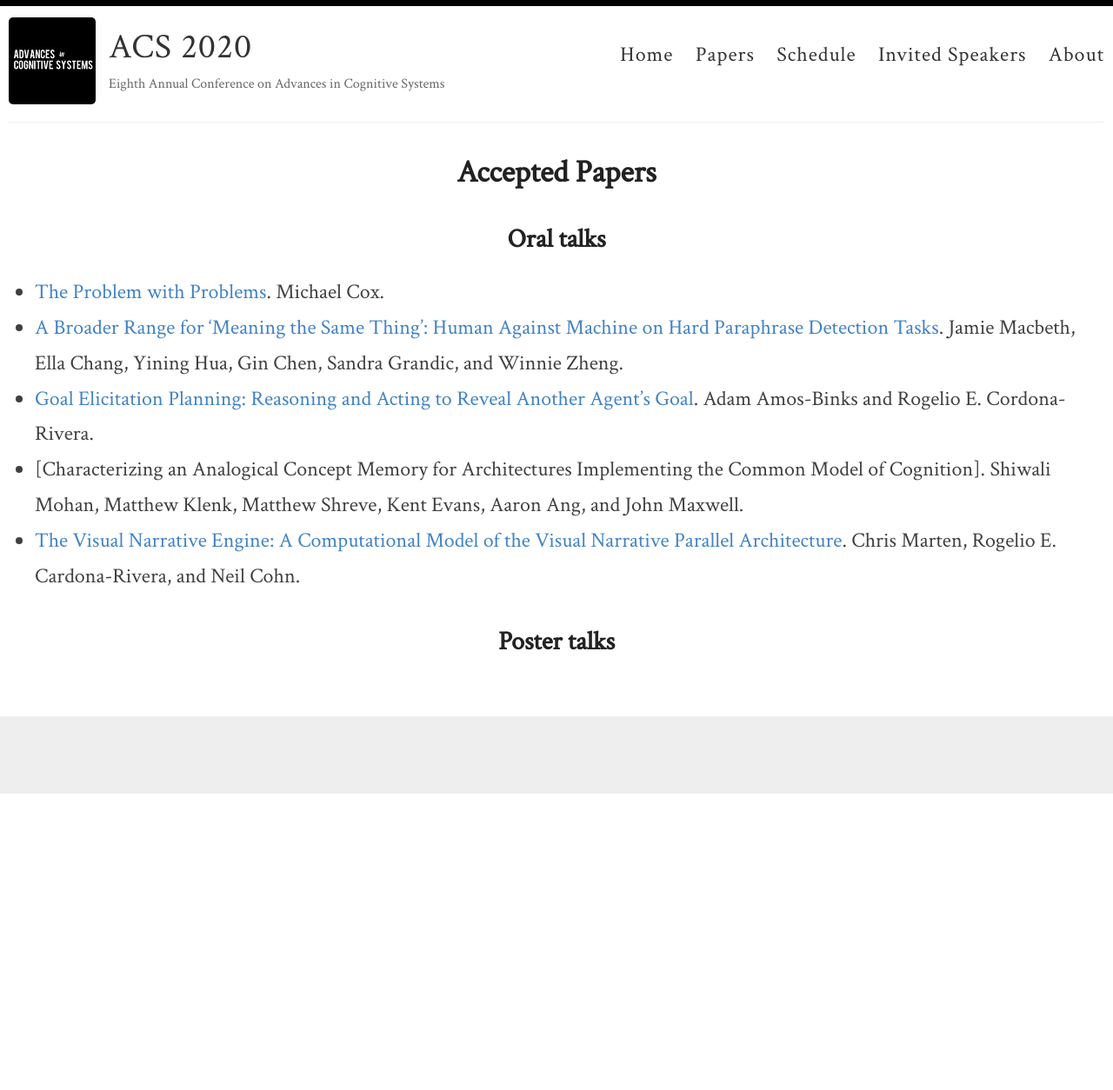
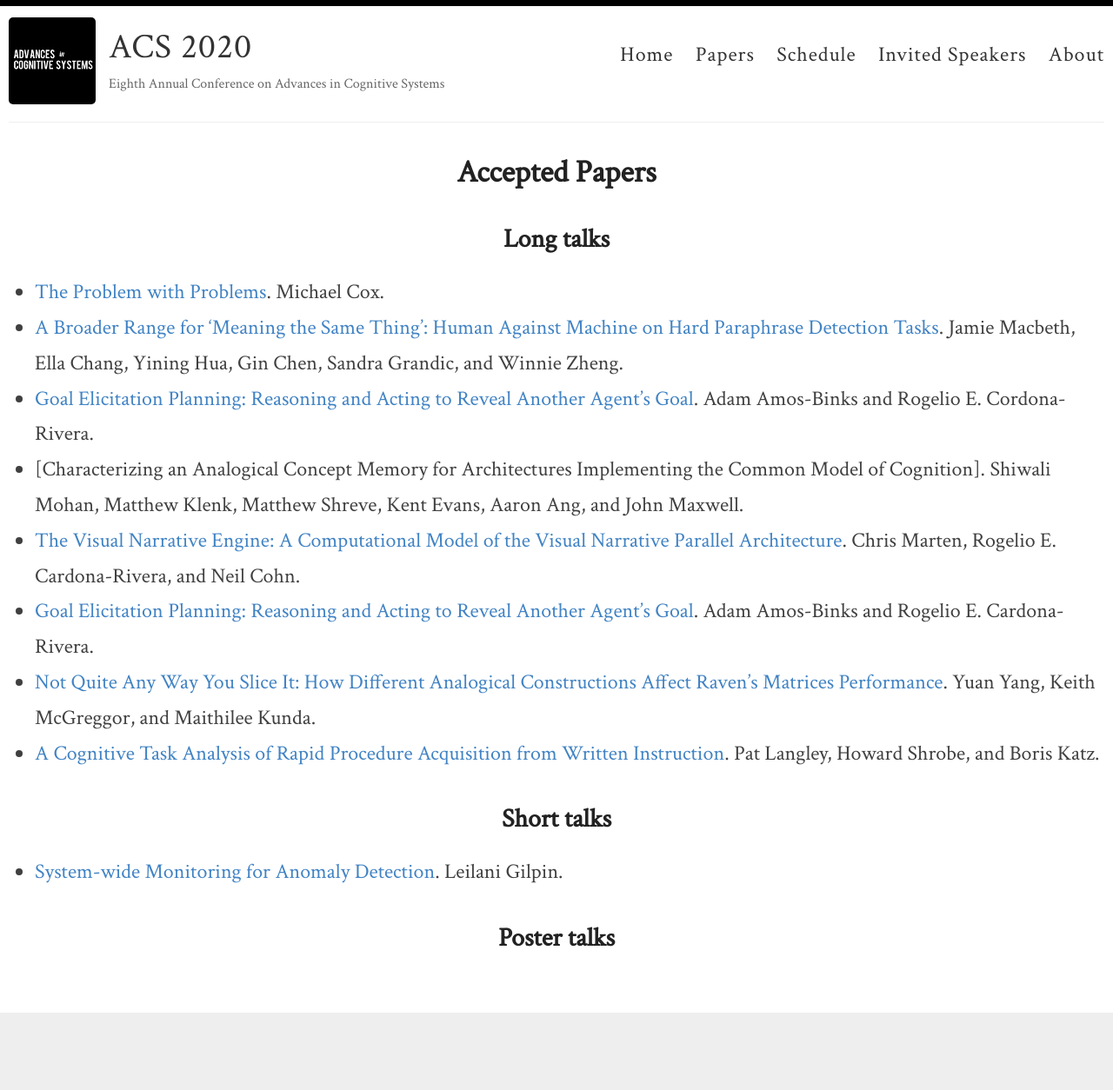
Before and after one commit to anna-reali/dc2021, a Jekyll site: the page built from _pages/papers.md, in a window 1280 px wide. Shown: the whole page at 87% size. Built offline with Jekyll 4.4.1, drawn with Linux system fonts in a browser that asks for light colours; before the commit the page ends 913 px from its top, so only the background shows below that.

Commit message:
Update papers.md

```diff
--- a/_pages/papers.md
+++ b/_pages/papers.md
@@ -4,12 +4,18 @@ title: Accepted Papers
 permalink: /papers/
 ---
 
-## Oral talks
+## Long talks
 - [The Problem with Problems]({{ site.baseurl }}/data/ACS2020_paper_1.pdf). Michael Cox.
 - [A Broader Range for 'Meaning the Same Thing': Human Against Machine on Hard Paraphrase Detection Tasks]({{ site.baseurl }}/data/ACS2020_paper_28.pdf). Jamie Macbeth, Ella Chang, Yining Hua, Gin Chen, Sandra Grandic, and Winnie Zheng.
-- [Goal Elicitation Planning: Reasoning and Acting to Reveal Another Agent's Goal]({{ site.baseurl }}/data/ACS_paper_2.pdf). Adam Amos-Binks and Rogelio E. Cordona-Rivera.
+- [Goal Elicitation Planning: Reasoning and Acting to Reveal Another Agent's Goal]({{ site.baseurl }}/data/ACS2020_paper_2.pdf). Adam Amos-Binks and Rogelio E. Cordona-Rivera.
 - [Characterizing an Analogical Concept Memory for Architectures Implementing the Common Model of Cognition]. Shiwali Mohan, Matthew Klenk, Matthew Shreve, Kent Evans, Aaron Ang, and John Maxwell.
-- [The Visual Narrative Engine: A Computational Model of the Visual Narrative Parallel Architecture]({{ site.baseurl }}/data/ACS2020_paper_40). Chris Marten, Rogelio E. Cardona-Rivera, and Neil Cohn.
+- [The Visual Narrative Engine: A Computational Model of the Visual Narrative Parallel Architecture]({{ site.baseurl }}/data/ACS2020_paper_40.pdf). Chris Marten, Rogelio E. Cardona-Rivera, and Neil Cohn.
+- [Goal Elicitation Planning: Reasoning and Acting to Reveal Another Agent's Goal]({{ site.baseurl }}/data/ACS2020_paper_2.pdf). Adam Amos-Binks and Rogelio E. Cardona-Rivera.
+- [Not Quite Any Way You Slice It: How Different Analogical Constructions Affect Raven's Matrices Performance]({{ site.baseurl }}/data/ACS2020_paper_25.pdf). Yuan Yang, Keith McGreggor, and Maithilee Kunda.
+- [A Cognitive Task Analysis of Rapid Procedure Acquisition from Written Instruction]({{ site.baseurl }}/data/ACS2020_paper_42.pdf). Pat Langley, Howard Shrobe, and Boris Katz.
+
+## Short talks
+- [System-wide Monitoring for Anomaly Detection]({{ site.baseurl }}/data/ACS2020_paper_41.pdf). Leilani Gilpin.
 
 
 ## Poster talks
```
